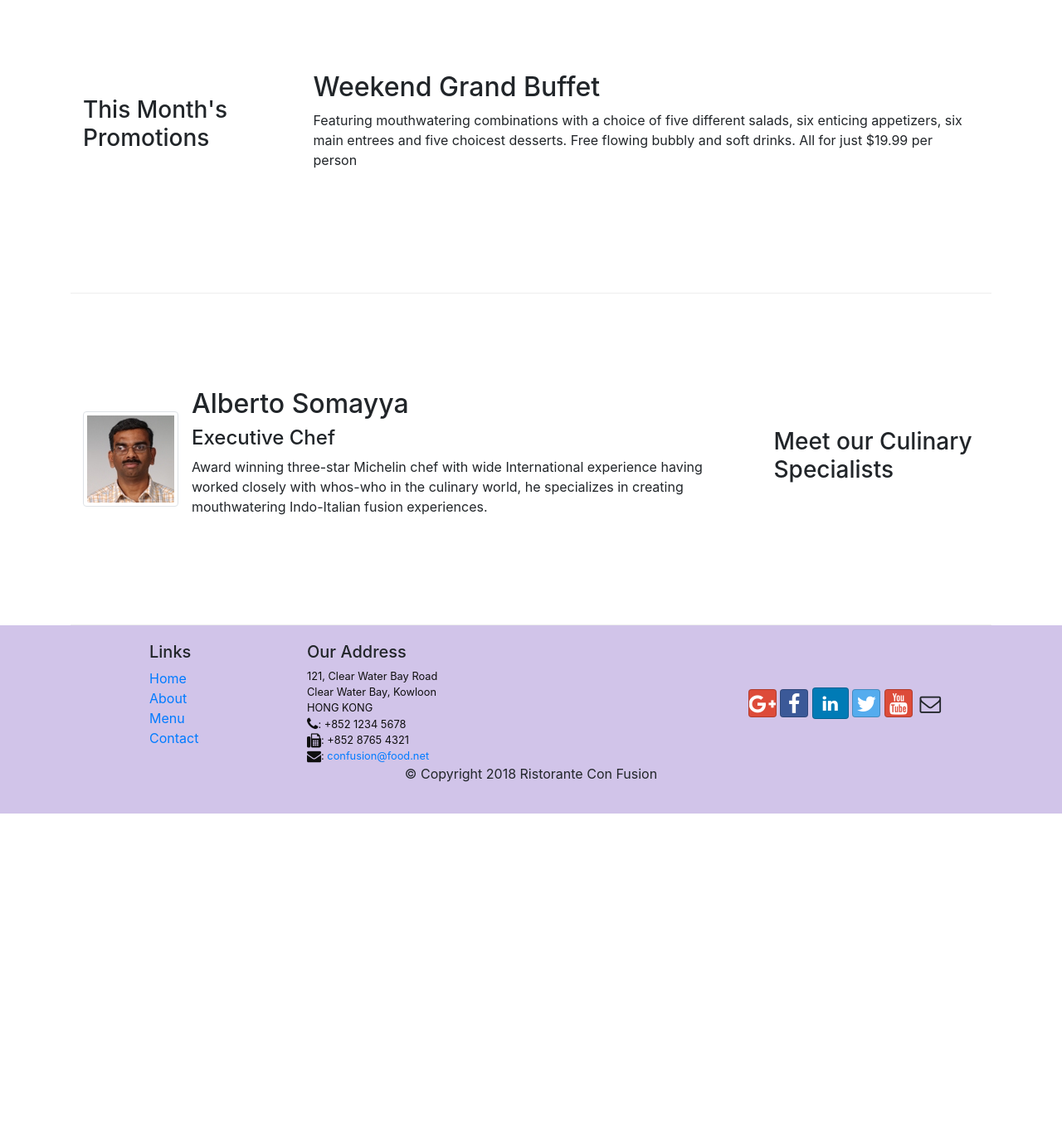
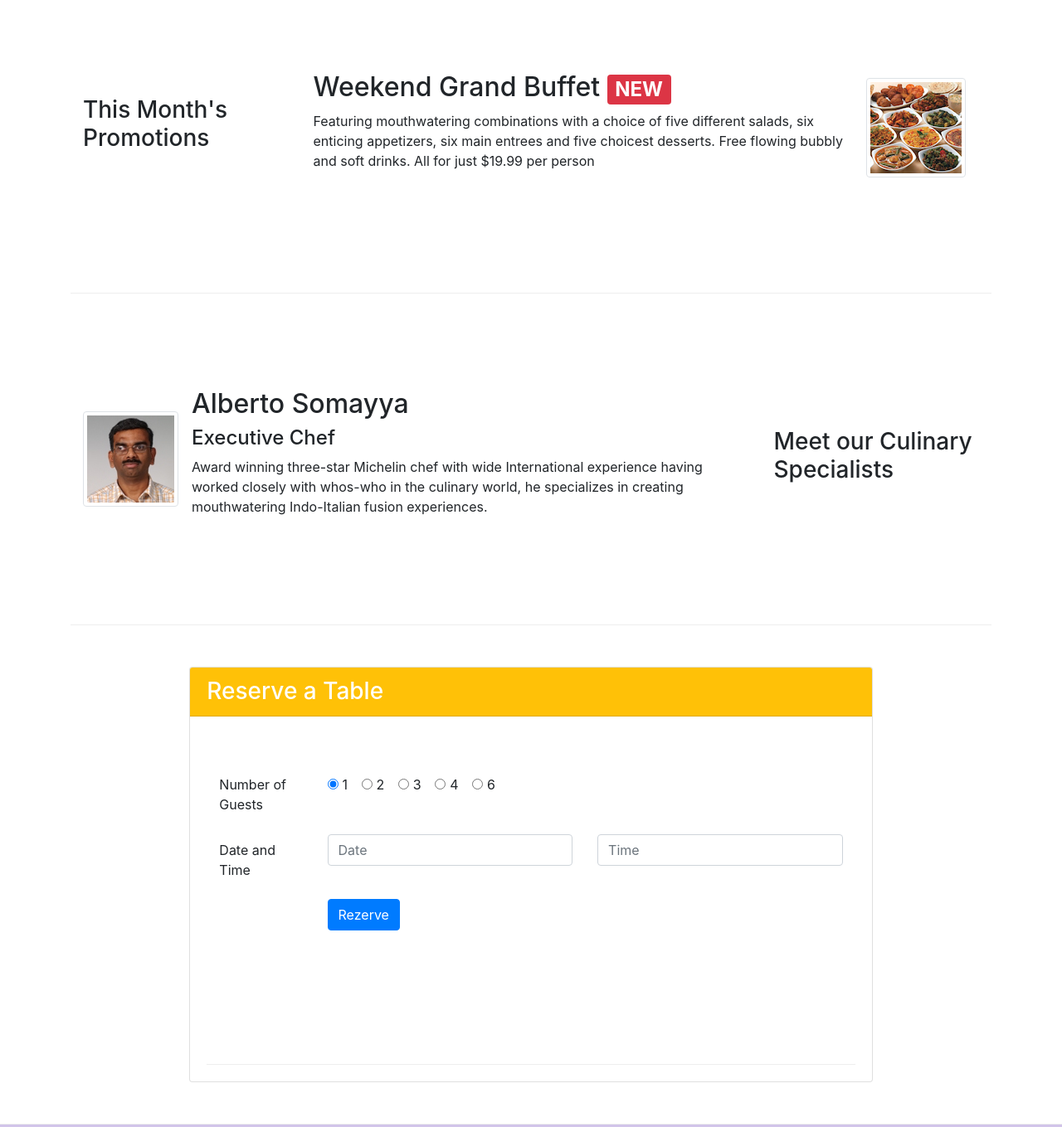
Before and after one commit to Bahaagac/Front-End-Web-UI-Frameworks-and-Tools-Bootstrap-4, a website: page index.html in a window 1280 px wide. Shown: the part 780-2139 px from the top of the page at 83% size. Before the commit the page ends 1761 px from the top, so only its background shows below. Drawn offline with nearby package versions, Linux system fonts and the light colour scheme.

Commit message:
Assignment 2

```diff
--- a/index.html
+++ b/index.html
@@ -23,10 +23,14 @@
             <a class="navbar-brand mr-auto" href="#"><img src="img/logo.png" height="30" width="41" alt=""></a>
             <div class="collapse navbar-collapse" id="Navbar">
                 <ul class="navbar-nav mr-auto ">
-                        <li class="nav-item active"><a class="nav-link" href="#"><span class="fa fa-home fa-lg"></span> Home</a></li>
-                        <li class="nav-item"><a class="nav-link" href="./aboutus.html"><span class="fa fa-info fa-lg"></span> About</a></li>
-                        <li class="nav-item"><a class="nav-link" href="#"><span class="fa fa-list fa-lg"></span> Menu</a></li>
-                        <li class="nav-item"><a class="nav-link" href="/contactus.html"><span class="fa fa-address-card fa-lg"></span> Contact</a></li>
+                    <li class="nav-item active"><a class="nav-link" href="#"><span class="fa fa-home fa-lg"></span>
+                            Home</a></li>
+                    <li class="nav-item"><a class="nav-link" href="./aboutus.html"><span
+                                class="fa fa-info fa-lg"></span> About</a></li>
+                    <li class="nav-item"><a class="nav-link" href="#"><span class="fa fa-list fa-lg"></span> Menu</a>
+                    </li>
+                    <li class="nav-item"><a class="nav-link" href="/contactus.html"><span
+                                class="fa fa-address-card fa-lg"></span> Contact</a></li>
                 </ul>
             </div>
         </div>
@@ -35,15 +39,20 @@
 
     <header class="jumbotron">
         <div class="container">
-            <div class="row row-header">
+            <div class="row row-header ">
                 <div class="col-12 col-sm-6">
                     <h1>Ristorante con Fusion</h1>
-                    <p>We take inspiration from the World's best cuisines, and create a unique fusion experience. Our lipsmacking creations will tickle your culinary senses!</p>
+                    <p>We take inspiration from the World's best cuisines, and create a unique fusion experience. Our
+                        lipsmacking creations will tickle your culinary senses!</p>
                 </div>
-                <div class="col-12 col-sm align-self-center">
+                <div class="col-12 col-sm-3 align-self-center">
                     <img src="img/logo.png" alt="" class="img-fluid">
                 </div>
+                <div class="col-12 mt-2 col-sm-3 align-self-center">
+                    <a type="button" class="btn btn-warning btn-sm btn-block" href="#rezervation">Rezerve a Table</a>
                 </div>
+            </div>
+
         </div>
     </header>
 
@@ -53,12 +62,15 @@
             <div class="col-12 col-sm-4 order-sm-last col-md-3">
                 <h3>Our Lipsmacking Culinary Creations</h3>
             </div>
-            <div class="col col-sm order-sm-first col-md" >
+            <div class="col col-sm order-sm-first col-md">
                 <div class="media">
                     <img class="d-flex mr-3 img-thumbnail align-self-center" src="/img/uthappizza.png" alt="uthappizza">
                     <div class="media-body">
-                        <h2 class="mt-0">Uthappizza <span class="badge badge-danger">HOT</span><span class="badge badge-pill badge-secondary">$4.99</span></h2>
-                        <p class="d-none d-sm-block">A unique combination of Indian Uthappam (pancake) and Italian pizza, topped with Cerignola olives, ripe vine cherry tomatoes, Vidalia onion, Guntur chillies and Buffalo Paneer.</p>
+                        <h2 class="mt-0">Uthappizza <span class="badge badge-danger">HOT</span><span
+                                class="badge badge-pill badge-secondary">$4.99</span></h2>
+                        <p class="d-none d-sm-block">A unique combination of Indian Uthappam (pancake) and Italian
+                            pizza, topped with Cerignola olives, ripe vine cherry tomatoes, Vidalia onion, Guntur
+                            chillies and Buffalo Paneer.</p>
                     </div>
                 </div>
             </div>
@@ -66,17 +78,24 @@
 
 
         <div class="row row-content align-items-center">
-            <div class="col-12 col-sm-4 col-md-3">
+            <div class="col-12 col-sm-4 order-sm-first col-md-3">
                 <h3>This Month's Promotions</h3>
             </div>
-            <div class="col col-sm col-md">
-                <h2>Weekend Grand Buffet</h2>
-                <p class="d-none d-sm-block">Featuring mouthwatering combinations with a choice of five different salads, six enticing appetizers, six main entrees and five choicest desserts. Free flowing bubbly and soft drinks. All for just $19.99 per person </p>
+            <div class="col col-sm order-sm-last col-md">
+                <div class="media">
+                    <div class="media-body">
+                        <h2 class="mt-0">Weekend Grand Buffet <span class="badge badge-danger">NEW</span></h2>
+                        <p class="d-none d-sm-block">Featuring mouthwatering combinations with a choice of five different
+                            salads, six enticing appetizers, six main entrees and five choicest desserts. Free flowing bubbly
+                            and soft drinks. All for just $19.99 per person </p>
+                    </div>
+                    <img class="d-flex mr-3 img-thumbnail align-self-center" src="/img/buffet.png" alt="buffet">
+                </div>
             </div>
         </div>
 
 
-        <div class ="row row-content align-items-center">
+        <div class="row row-content align-items-center">
             <div class="col-12 col-sm-4 order-sm-last col-md-3">
                 <h3>Meet our Culinary Specialists</h3>
             </div>
@@ -86,13 +105,82 @@
                     <div class="media-body">
                         <h2 class="mt-0">Alberto Somayya</h2>
                         <h4>Executive Chef</h4>
-                        <p class="d-none d-sm-block">Award winning three-star Michelin chef with wide International experience having worked closely with whos-who in the culinary world, he specializes in creating mouthwatering Indo-Italian fusion experiences. </p>
+                        <p class="d-none d-sm-block">Award winning three-star Michelin chef with wide International
+                            experience having worked closely with whos-who in the culinary world, he specializes in
+                            creating mouthwatering Indo-Italian fusion experiences. </p>
                     </div>
                 </div>
             </div>
         </div>
 
     </div>
+
+    <!-- Cards Starts-->
+    <div class="row row-content justify-content-center" id="rezervation">
+        <div class="col-12 col-sm-8">
+            <div class="card">
+                <h3 class="card-header bg-warning text-white">Reserve a Table</h3>
+                <div class="card-body">
+                    <div class="row row-content">
+                        <div class="col-12">
+                            <form>
+
+                            <div class="form-group row">
+                                <label class="col-12 col-sm-2">Number of Guests</label>
+
+                                <div class="col">
+                                  <div class="form-check form-check-inline">
+                                    <input class="form-check-input" type="radio" name="inlineRadioOptions" id="one_guest_radio" value="one" checked>
+                                    <label class="form-check-label" for="one_guest_radio">1</label>
+                                 </div>
+                                 <div class="form-check form-check-inline">
+                                   <input class="form-check-input" type="radio" name="inlineRadioOptions" id="two_guest_radio" value="two">
+                                   <label class="form-check-label" for="two_guest_radio">2</label>
+                                 </div>
+                                 <div class="form-check form-check-inline">
+                                   <input class="form-check-input" type="radio" name="inlineRadioOptions" id="three_guest_radio" value="three">
+                                   <label class="form-check-label" for="three_guest_radio">3</label>
+                                 </div>
+                                 <div class="form-check form-check-inline">
+                                   <input class="form-check-input" type="radio" name="inlineRadioOptions" id="four_guest_radio" value="four">
+                                   <label class="form-check-label" for="four_guest_radio">4</label>
+                                 </div>
+                                 <div class="form-check form-check-inline">
+                                   <input class="form-check-input" type="radio" name="inlineRadioOptions" id="six_guest_radio" value="six">
+                                   <label class="form-check-label" for="six_guest_radio">6</label>
+                                 </div>
+                                </div>
+
+                            </div>
+
+                                <div class="form-group row">
+
+                                    <label for="telnum" class="col-12 col-md-2 col-form-label">Date and Time</label>
+                                    <div class="col-12 col-md-5">
+                                        <input type="text" class="form-control" id="date" name="date"
+                                            placeholder="Date">
+                                    </div>
+                                    <div class="col-12 col-md-5">
+                                            <input type="text" class="form-control" id="time" name="time"
+                                                placeholder="Time">
+                                    </div>
+                                </div>
+
+                                <div class="form-group row">
+                                    <div class="offset-md-2 col-md-10">
+                                        <button type="submit" class="btn btn-primary">Rezerve</button>
+                                    </div>
+                                </div>
+                            </form>
+                        </div>
+                    </div>
+
+                </div>
+            </div>
+        </div>
+    </div>
+
+
 
     <footer class="footer">
         <div class="container">
@@ -119,11 +207,16 @@
                 </div>
                 <div class="col-12 col-sm-4 align-self-center">
                     <div class="text-center">
-                        <a class="btn btn-social-icon btn-google" href="http://google.com/+"><i class="fa fa-google-plus fa-lg"></i></a>
-                        <a  class="btn btn-social-icon btn-facebook" href="http://www.facebook.com/profile.php?id="><i class="fa fa-facebook fa-lg"></i></a>
-                        <a class="btn btn-soocial-icon btn-linkedin"href="http://www.linkedin.com/in/"><i class="fa fa-linkedin fa-lg"></i></a>
-                        <a class="btn btn-social-icon btn-twitter" href="http://twitter.com/"><i class="fa fa-twitter fa-lg"></i></a>
-                        <a class="btn btn-social-icon btn-google" href="http://youtube.com/"><i class="fa fa-youtube"></i></a>
+                        <a class="btn btn-social-icon btn-google" href="http://google.com/+"><i
+                                class="fa fa-google-plus fa-lg"></i></a>
+                        <a class="btn btn-social-icon btn-facebook" href="http://www.facebook.com/profile.php?id="><i
+                                class="fa fa-facebook fa-lg"></i></a>
+                        <a class="btn btn-soocial-icon btn-linkedin" href="http://www.linkedin.com/in/"><i
+                                class="fa fa-linkedin fa-lg"></i></a>
+                        <a class="btn btn-social-icon btn-twitter" href="http://twitter.com/"><i
+                                class="fa fa-twitter fa-lg"></i></a>
+                        <a class="btn btn-social-icon btn-google" href="http://youtube.com/"><i
+                                class="fa fa-youtube"></i></a>
                         <a class="btn btn-social-icon " href="mailto:"><i class="fa fa-envelope-o fa-lg"></i></a>
 
                     </div>
```
Lines whose indentation alone changed are shown as unchanged.
